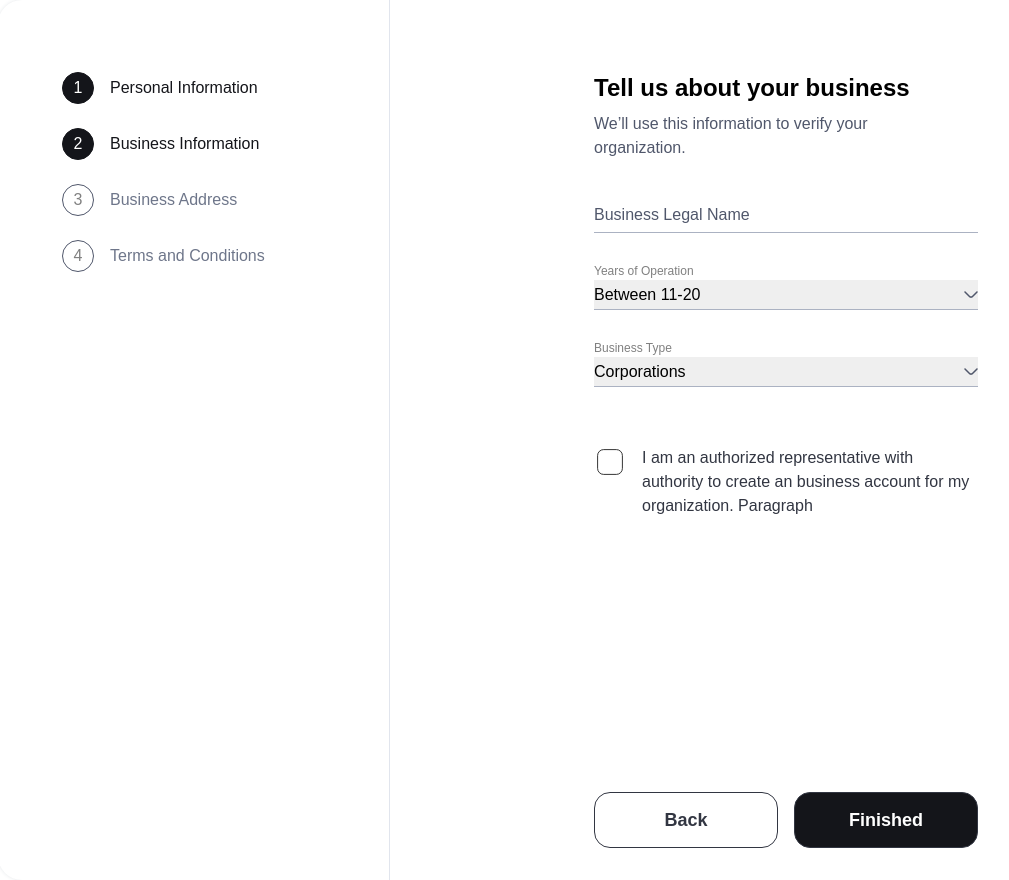
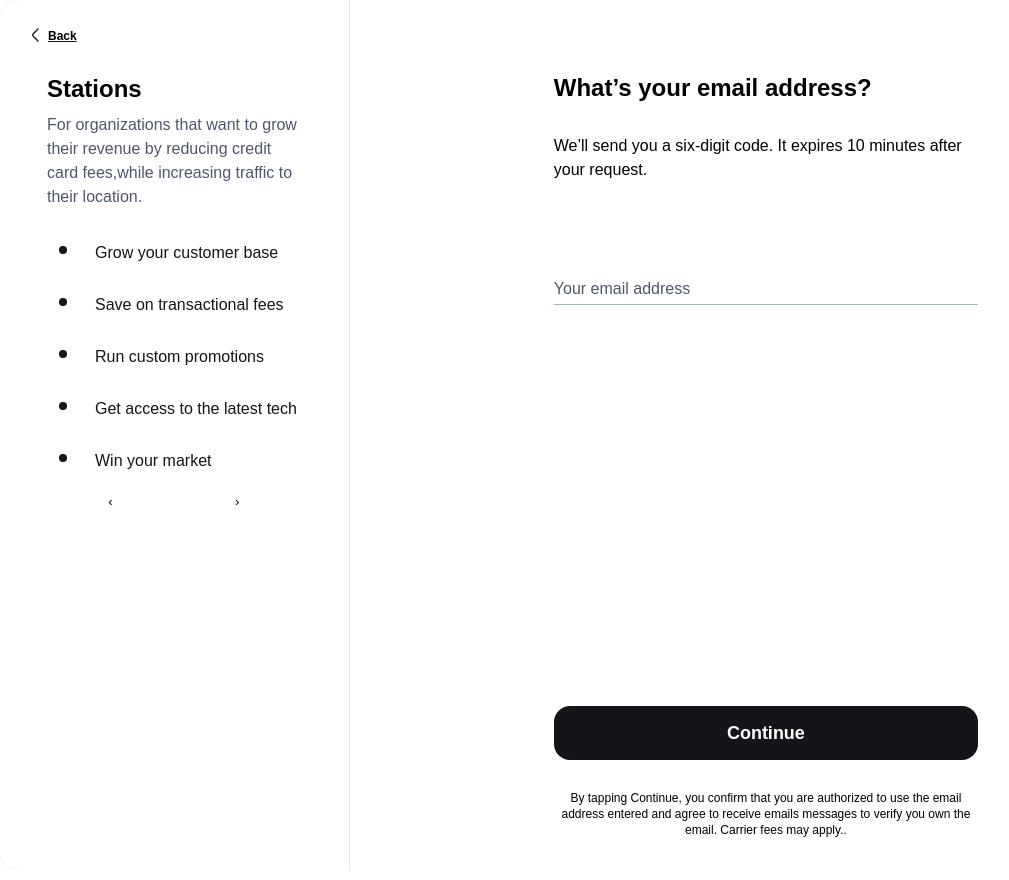
Before and after one commit to PavelBichukov/JSLab, a React (Vite) app: page /signup in a window 1280 px wide. Shown: the whole page, without its empty margins (50-1059 px from the left). Built offline with nearby package versions, Linux system fonts and the light colour scheme.

Commit message:
INT-32: fix styles for several components in sgn up group, and add temporary switching between sign up steps

```diff
--- a/src/components/SignUp/SignUpMainComponent/SignUp.tsx
+++ b/src/components/SignUp/SignUpMainComponent/SignUp.tsx
@@ -1,3 +1,5 @@
+import { useState } from 'react'
+
 import cn from 'classnames'
 import { BusinessInfoBlock, TermsAndConditions, UserInfoBlock,  } from 'src/components'
 import { Typography } from 'src/components/share/Typography'
@@ -6,7 +8,7 @@ import { progressBarConstants } from './progressBarConstants'
 import styles from './SignUpMainComponent.module.scss'
 
 export const SignUpMainComponent = () => {
-  const currentStep = 2
+  const [currentStep, setCurrenStep] = useState(1)
 
   return (
     <div className={styles.container}>
@@ -19,6 +21,7 @@ export const SignUpMainComponent = () => {
                   [styles.progressBarItemActive]: currentStep >= item.id,
                 })}
                 key={item.id}
+                onClick={() => setCurrenStep(item.id)}
               >
                 <div className={styles.circleNumber}>
                   <Typography variant="LabelL">{item.id}</Typography>
@@ -29,9 +32,10 @@ export const SignUpMainComponent = () => {
           </div>
         </section>
         <div className={styles.formBlock}>
-          {/* <UserInfoBlock/> */}
-          {/* <TermsAndConditions/> */}
-          <BusinessInfoBlock/>
+        {currentStep === 1 && <UserInfoBlock/>}
+        {currentStep === 2 && <BusinessInfoBlock/>}
+        {currentStep === 3 && <TermsAndConditions/>}
+        {currentStep === 4 && <TermsAndConditions/>}
         </div>
       </div>
     </div>
--- a/src/components/SignUp/SignUpMainComponent/SignUpMainComponent.module.scss
+++ b/src/components/SignUp/SignUpMainComponent/SignUpMainComponent.module.scss
@@ -35,6 +35,7 @@
   align-items: center;
   gap: 16px;
   color: rgba(110, 118, 138, 1);
+  cursor: pointer;
 }
 
 .progressBarItemActive {
@@ -57,6 +58,7 @@
   display: flex;
   align-items: center;
   justify-content: center;
+  transition: 0.2s;
 }
 
 .formBlock {
--- a/src/components/SignUp/TermsAndConditionsBlock/TermsAndConditions.module.scss
+++ b/src/components/SignUp/TermsAndConditionsBlock/TermsAndConditions.module.scss
@@ -36,7 +36,7 @@
   display: flex;
   gap: 16px;
   padding-right: 196px;
-  padding-top: 16px;
+  padding-top: 19px;
   color: rgba(50, 54, 66, 1);
   & input {
     background-color: wite;
@@ -72,7 +72,7 @@
   justify-content: space-between;
   gap: 16px;
   padding-right: 196px;
-  padding-top: 30px;
+  padding-top: 32px;
   & button {
     flex: 1;
   }
--- a/src/components/SignUp/UserInfoBlock/UserInfoBlock.module.scss
+++ b/src/components/SignUp/UserInfoBlock/UserInfoBlock.module.scss
@@ -53,8 +53,7 @@
   width: 100%;
   &:focus {
     outline: none;
-    border-bottom: 2px solid rgba(20, 21, 26, 1);
-    margin-bottom: -2px;
+    border-color: rgba(20, 21, 26, 1);
   }
   &:focus + label,
   &:not(:placeholder-shown) + label {
--- a/src/components/Verification/CodeEnterBlock/CodeEnterBlock.module.scss
+++ b/src/components/Verification/CodeEnterBlock/CodeEnterBlock.module.scss
@@ -13,6 +13,7 @@
   flex-direction: column;
   justify-content: space-between;
   padding-top: 48px;
+  width: 100%;
 }
 
 .codeOtpInput {
@@ -22,9 +23,12 @@
     font-size: 24px;
     line-height: 48px;
     border-image: none;
+    border-bottom: 2px solid transparent;
+    &:focus {
+      border-bottom: 2px solid;
+    }
     &:focus ~ fieldset {
       border: none;
-      border-bottom: 2px solid rgba(171, 178, 194, 1);
     }
   }
   fieldset {
--- a/src/components/Verification/EmailEnterBlock/EmailEnterBlock.module.scss
+++ b/src/components/Verification/EmailEnterBlock/EmailEnterBlock.module.scss
@@ -13,6 +13,7 @@
   flex-direction: column;
   justify-content: space-between;
   padding-top: 48px;
+  width: 100%;
 }
 
 .emailInputBox {
@@ -22,6 +23,7 @@
   & label {
     position: absolute;
     height: 100%;
+    top: 17px;
     color: rgba(80, 87, 107, 1);
     font-family: 'Metropolis', sans-serif;
     font-weight: 400;
@@ -36,15 +38,16 @@
   border: none;
   border-bottom: 1px solid rgba(171, 178, 194, 1);
   margin-bottom: -1px;
-  transition: 0.3s;
+  color: rgba(80, 87, 107, 1);
   font-family: 'Metropolis', sans-serif;
   font-weight: 400;
   font-size: 16px;
   line-height: 24px;
+  padding: 5px 0px;
+  width: 100%;
   &:focus {
     outline: none;
-    border-bottom: 2px solid rgba(20, 21, 26, 1);
-    margin-bottom: -2px;
+    border-color: rgba(20, 21, 26, 1);
   }
   &:focus + label,
   &:not(:placeholder-shown) + label {
--- a/src/components/Verification/VerificationMainComponent/Verification.module.scss
+++ b/src/components/Verification/VerificationMainComponent/Verification.module.scss
@@ -50,7 +50,7 @@
 .sideSectionDescription {
   color: rgba(80, 87, 107, 1);
   padding-top: 8px;
-  padding-bottom: 48px;
+  padding-bottom: 28px;
 }
 
 .benefitsList {
@@ -68,6 +68,19 @@
   }
 }
 
+.buttonsBlock{
+  padding-top: 20px;
+  display: flex;
+  align-items: center;
+  justify-content: space-around;
+  & button{
+    cursor: pointer;
+    border: none;
+    text-decoration: none;
+    background: none;
+  }
+}
+
 .formBlock {
   flex: 3;
   padding: 72px 204px 32px;
--- a/src/components/Verification/VerificationMainComponent/Verification.tsx
+++ b/src/components/Verification/VerificationMainComponent/Verification.tsx
@@ -1,20 +1,23 @@
+import { useState } from 'react'
+import { Link } from 'react-router-dom'
+
 import { Typography } from 'components/share/Typography'
-
 import { CodeEnterBlock, EmailBlock, SuccessBlock } from 'src/components'
+import { IBenefitsList } from 'src/types/types'
 
 import { benefitsLists } from './Verification.constants'
-
-import { IBenefitsList } from 'src/types/types'
-
 import styles from './Verification.module.scss'
 
 export const VerificationMainComponent = () => {
-  const currentStep = 3
+  const [currentStep, setCurrenStep] = useState(1)
+
   return (
     <div className={styles.container}>
       <div className={styles.verificationBlock}>
         <section className={styles.sideSection}>
-          <button className={styles.backButton}>Back</button>
+          <Link to="/" className={styles.closeIcon}>
+            <button className={styles.backButton}>Back</button>
+          </Link>
           <div className={styles.sideSectionText}>
             <Typography variant="HeaderM">Stations</Typography>
             <Typography
@@ -35,6 +38,10 @@ export const VerificationMainComponent = () => {
                 </Typography>
               ))}
             </ul>
+            <div className={styles.buttonsBlock}>
+              <button onClick={() => setCurrenStep(currentStep > 1? currentStep - 1 : currentStep)}>‹</button>
+              <button onClick={() => setCurrenStep(currentStep >= 3? currentStep: currentStep + 1)}>›</button>
+            </div>
           </div>
         </section>
         <div className={styles.formBlock}>
--- a/src/pages/Sign Up/SignUp.tsx
+++ b/src/pages/Sign Up/SignUp.tsx
@@ -1,6 +1,6 @@
-import { SignUpMainComponent } from "src/components"
+import { VerificationMainComponent } from "src/components"
 
 const SignUp = () => {
-  return <SignUpMainComponent/>
+  return <VerificationMainComponent/>
 }
 export default SignUp
```
